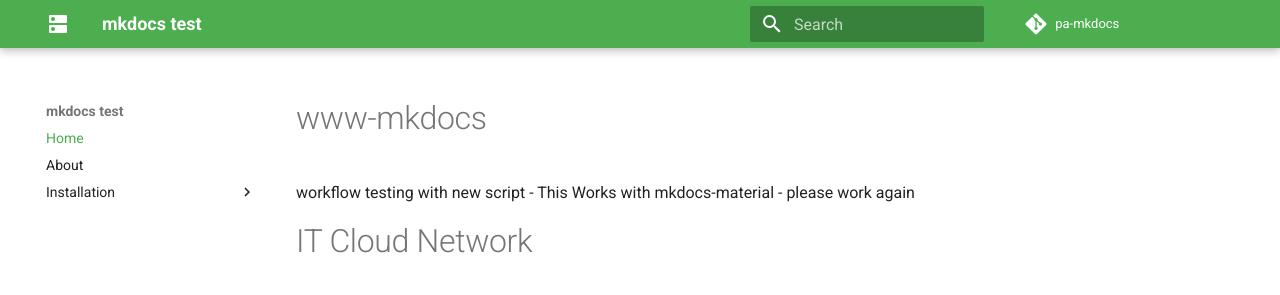
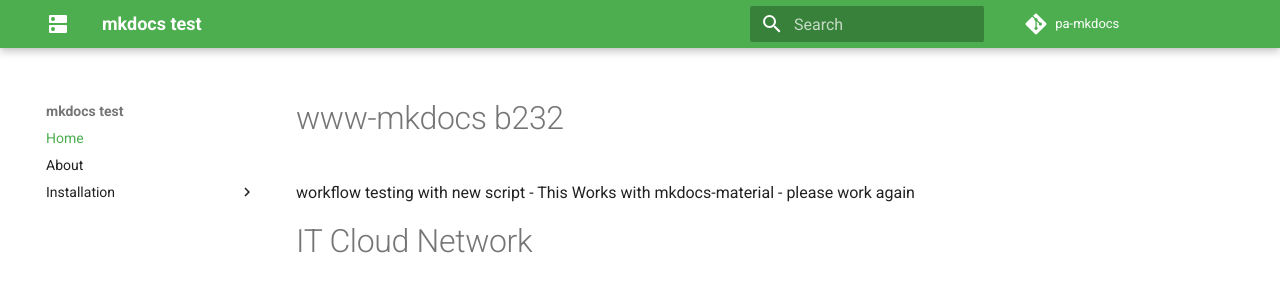
Before and after one commit to philippaffolter/www-mkdocs, an MkDocs documentation site: the page built from docs/index.md, in a window 1280 px wide. Shown: the top 295 px of the page. Built offline with MkDocs 1.6.1 and Material for MkDocs 9.7.7, drawn with Linux system fonts in a browser that asks for light colours; comment, search, counter and statistics services are not loaded.

Commit message:
Update index.md

```diff
--- a/docs/index.md
+++ b/docs/index.md
@@ -1,4 +1,4 @@
-# www-mkdocs
+# www-mkdocs b232
 workflow testing with new script - This Works with mkdocs-material - please work again
 
 # IT Cloud Network
```
